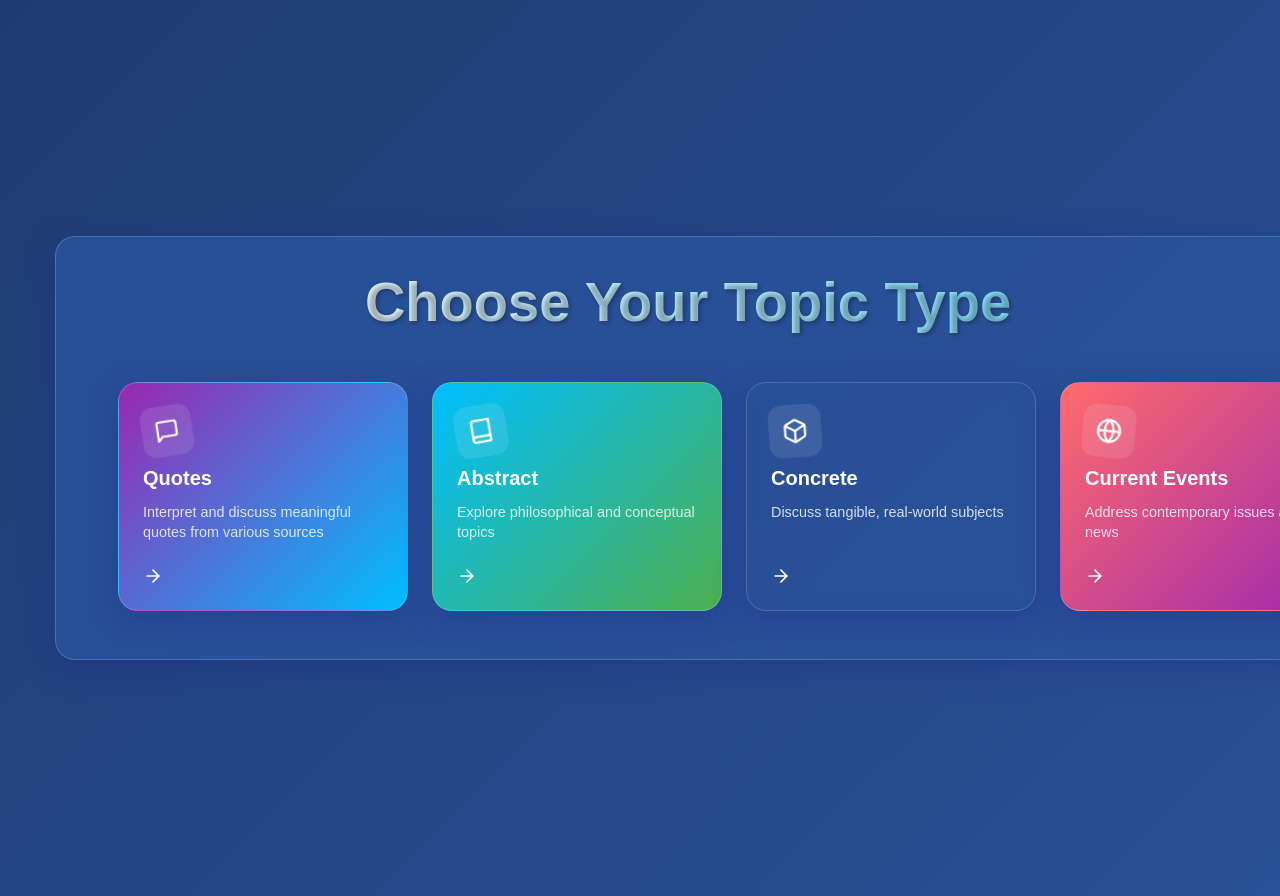
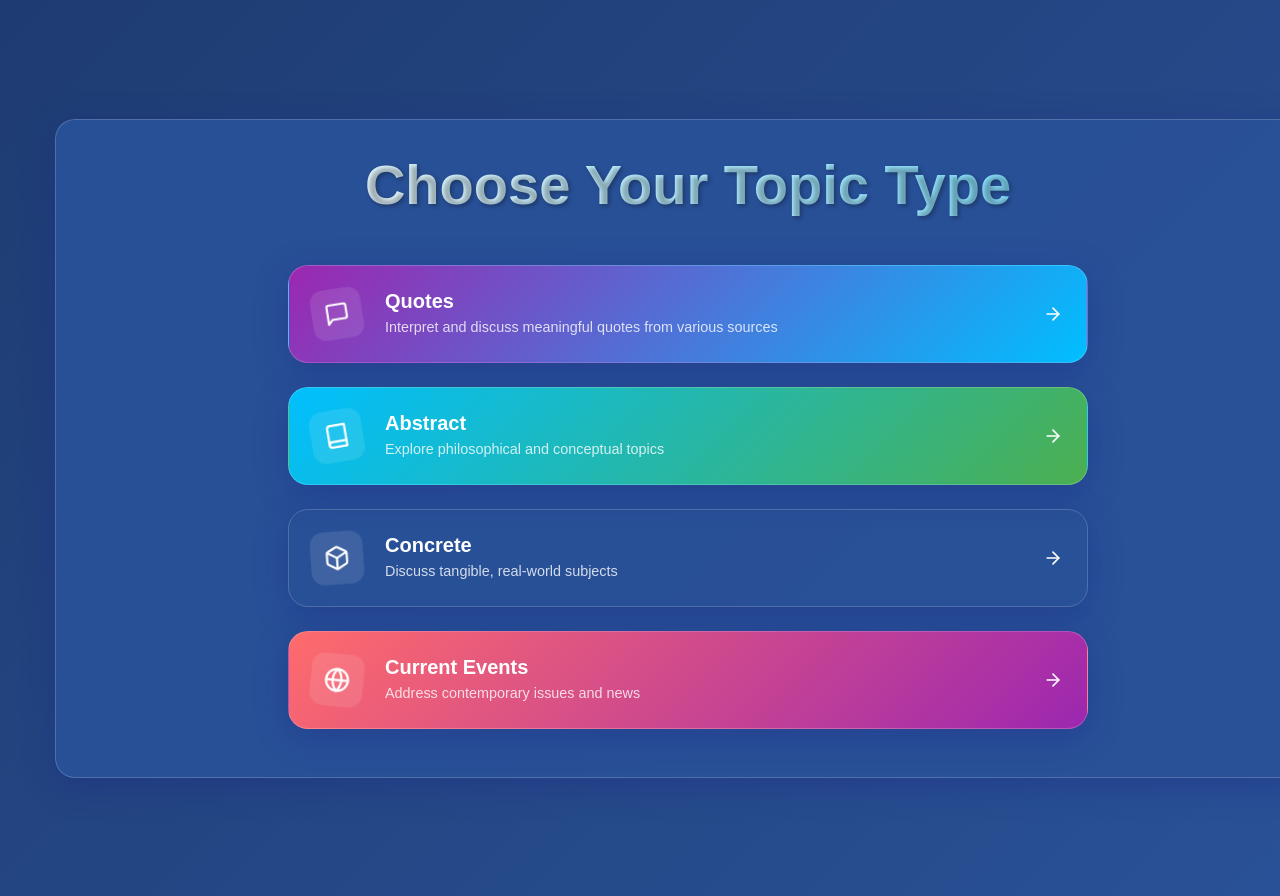
Before and after one commit to TheJeetSingh/SpeechApp, a React (Create React App) app: page /topics in a window 1280 px wide. Shown: the top 896 px of the page. Built offline with nearby package versions, Linux system fonts and the light colour scheme; no server answers.

Commit message:
lil quick topic fix

```diff
--- a/src/components/ExtempScreen.js
+++ b/src/components/ExtempScreen.js
@@ -224,6 +224,20 @@ const styles = {
     textAlign: "center",
     marginBottom: "20px",
   },
+  card: {
+    background: 'rgba(42, 82, 152, 0.95)',
+    padding: "2rem",
+    borderRadius: "20px",
+    border: "1px solid rgba(255, 255, 255, 0.18)",
+    boxShadow: "0 8px 32px 0 rgba(31, 38, 135, 0.37)",
+    cursor: "pointer",
+    display: "flex",
+    flexDirection: "column",
+    alignItems: "center",
+    gap: "1.5rem",
+    transition: "all 0.3s ease",
+    textAlign: "center",
+  },
 };
 
 export default ExtempScreen;
--- a/src/components/HomeScreen.js
+++ b/src/components/HomeScreen.js
@@ -1121,6 +1121,64 @@ const styles = {
       },
     },
   },
+  card: {
+    background: 'rgba(42, 82, 152, 0.95)',
+    padding: "2rem",
+    borderRadius: "20px",
+    border: "1px solid rgba(255, 255, 255, 0.18)",
+    boxShadow: "0 8px 32px 0 rgba(31, 38, 135, 0.37)",
+    cursor: "pointer",
+    display: "flex",
+    flexDirection: "column",
+    alignItems: "center",
+    gap: "1.5rem",
+    transition: "all 0.3s ease",
+    textAlign: "center",
+    maxWidth: "400px",
+    width: "100%",
+  },
+  featureCard: {
+    background: 'rgba(42, 82, 152, 0.95)',
+    padding: "2rem",
+    borderRadius: "15px",
+    border: "1px solid rgba(255, 255, 255, 0.18)",
+    boxShadow: "0 8px 32px 0 rgba(31, 38, 135, 0.37)",
+    textAlign: "center",
+    height: "100%",
+    display: "flex",
+    flexDirection: "column",
+    alignItems: "center",
+    justifyContent: "center",
+    gap: "1rem",
+  },
+  testimonialCard: {
+    background: 'rgba(42, 82, 152, 0.95)',
+    padding: "2rem",
+    borderRadius: "15px",
+    border: "1px solid rgba(255, 255, 255, 0.18)",
+    boxShadow: "0 8px 32px 0 rgba(31, 38, 135, 0.37)",
+    textAlign: "center",
+    height: "100%",
+    display: "flex",
+    flexDirection: "column",
+    alignItems: "center",
+    justifyContent: "center",
+    gap: "1rem",
+  },
+  pricingCard: {
+    background: 'rgba(42, 82, 152, 0.95)',
+    padding: "2rem",
+    borderRadius: "15px",
+    border: "1px solid rgba(255, 255, 255, 0.18)",
+    boxShadow: "0 8px 32px 0 rgba(31, 38, 135, 0.37)",
+    textAlign: "center",
+    height: "100%",
+    display: "flex",
+    flexDirection: "column",
+    alignItems: "center",
+    justifyContent: "space-between",
+    gap: "1rem",
+  },
 };
 
 export default HomeScreen;
--- a/src/components/SpeechScreen.js
+++ b/src/components/SpeechScreen.js
@@ -346,11 +346,10 @@ const styles = {
     textAlign: "center",
   },
   topicContainer: {
-    background: colors.background.glass,
+    background: 'rgba(42, 82, 152, 0.95)',
     padding: "1.5rem",
     borderRadius: "15px",
     marginBottom: "1.5rem",
-    backdropFilter: "blur(10px)",
     border: "1px solid rgba(255, 255, 255, 0.18)",
     boxShadow: "0 8px 32px 0 rgba(31, 38, 135, 0.37)",
   },
@@ -370,10 +369,9 @@ const styles = {
     maxWidth: "640px",
     aspectRatio: "16/9",
     margin: "0 auto 1.5rem auto",
-    background: colors.background.glass,
+    background: 'rgba(42, 82, 152, 0.95)',
     borderRadius: "15px",
     overflow: "hidden",
-    backdropFilter: "blur(10px)",
     border: "1px solid rgba(255, 255, 255, 0.18)",
     boxShadow: "0 8px 32px 0 rgba(31, 38, 135, 0.37)",
   },
@@ -392,10 +390,11 @@ const styles = {
     fontWeight: "700",
     color: colors.text.primary,
     textShadow: "2px 2px 4px rgba(0, 0, 0, 0.3)",
-    background: colors.background.glass,
+    background: 'rgba(42, 82, 152, 0.95)',
     padding: "1rem 2rem",
     borderRadius: "15px",
-    backdropFilter: "blur(10px)",
+    border: "1px solid rgba(255, 255, 255, 0.18)",
+    boxShadow: "0 8px 32px 0 rgba(31, 38, 135, 0.37)",
   },
   controlsContainer: {
     display: "flex",
--- a/src/components/TopicsScreen.js
+++ b/src/components/TopicsScreen.js
@@ -93,12 +93,14 @@ const TopicsScreen = () => {
                 >
                   {category.icon}
                 </motion.div>
+                <div>
                   <motion.h2 style={styles.cardTitle}>
                     {category.title}
                   </motion.h2>
                   <motion.p style={styles.cardDescription}>
                     {category.description}
                   </motion.p>
+                </div>
                 <motion.div
                   style={styles.arrowContainer}
                   whileHover={{ x: 5 }}
@@ -127,30 +129,27 @@ const styles = {
     margin: "0 auto 2rem auto",
   },
   categoriesGrid: {
-    display: "grid",
-    gridTemplateColumns: "repeat(4, 1fr)",
+    display: "flex",
+    flexDirection: "column",
     gap: "1.5rem",
-    width: "95%",
-    maxWidth: "1400px",
+    width: "90%",
+    maxWidth: "800px",
     margin: "0 auto",
     padding: "1rem",
   },
   categoryCard: {
-    background: colors.background.glass,
+    background: 'rgba(42, 82, 152, 0.95)',
     padding: "1.5rem",
     borderRadius: "20px",
-    backdropFilter: "blur(10px)",
     border: "1px solid rgba(255, 255, 255, 0.18)",
     boxShadow: "0 8px 32px 0 rgba(31, 38, 135, 0.37)",
     cursor: "pointer",
     position: "relative",
     overflow: "hidden",
     display: "flex",
-    flexDirection: "column",
-    alignItems: "flex-start",
-    gap: "0.75rem",
+    alignItems: "center",
+    gap: "1.5rem",
     transition: "all 0.3s ease",
-    minWidth: "240px",
   },
   iconContainer: {
     color: colors.text.primary,
@@ -160,6 +159,7 @@ const styles = {
     display: "flex",
     alignItems: "center",
     justifyContent: "center",
+    flexShrink: 0,
   },
   cardTitle: {
     fontSize: "1.25rem",
@@ -170,15 +170,14 @@ const styles = {
   cardDescription: {
     fontSize: "0.9rem",
     color: colors.text.secondary,
-    margin: 0,
+    margin: "0.25rem 0 0 0",
     lineHeight: 1.4,
-    flex: 1,
   },
   arrowContainer: {
     color: colors.text.primary,
     display: "flex",
     alignItems: "center",
-    marginTop: "0.75rem",
+    marginLeft: "auto",
     transition: "transform 0.3s ease",
   },
 };
```
Lines whose indentation alone changed are shown as unchanged.
